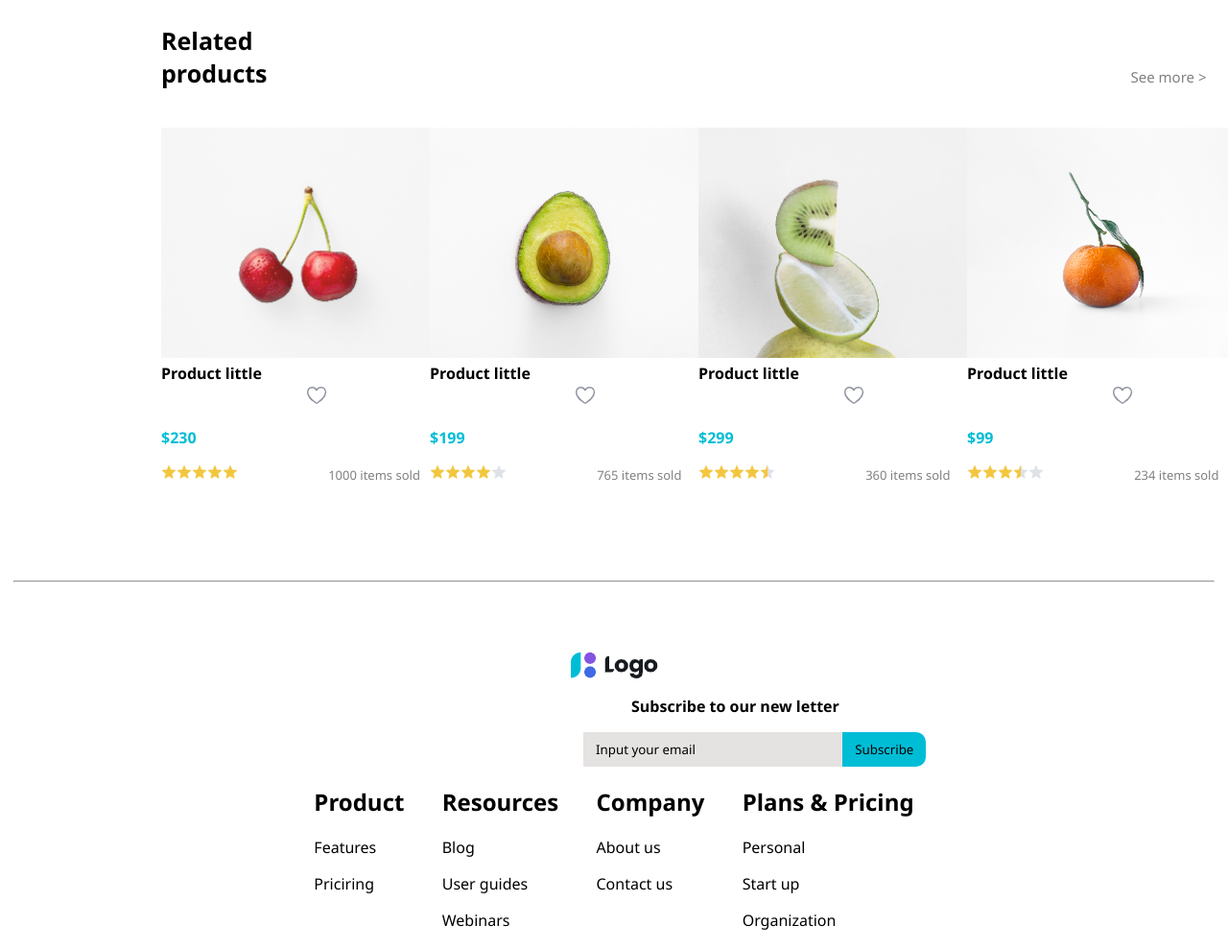
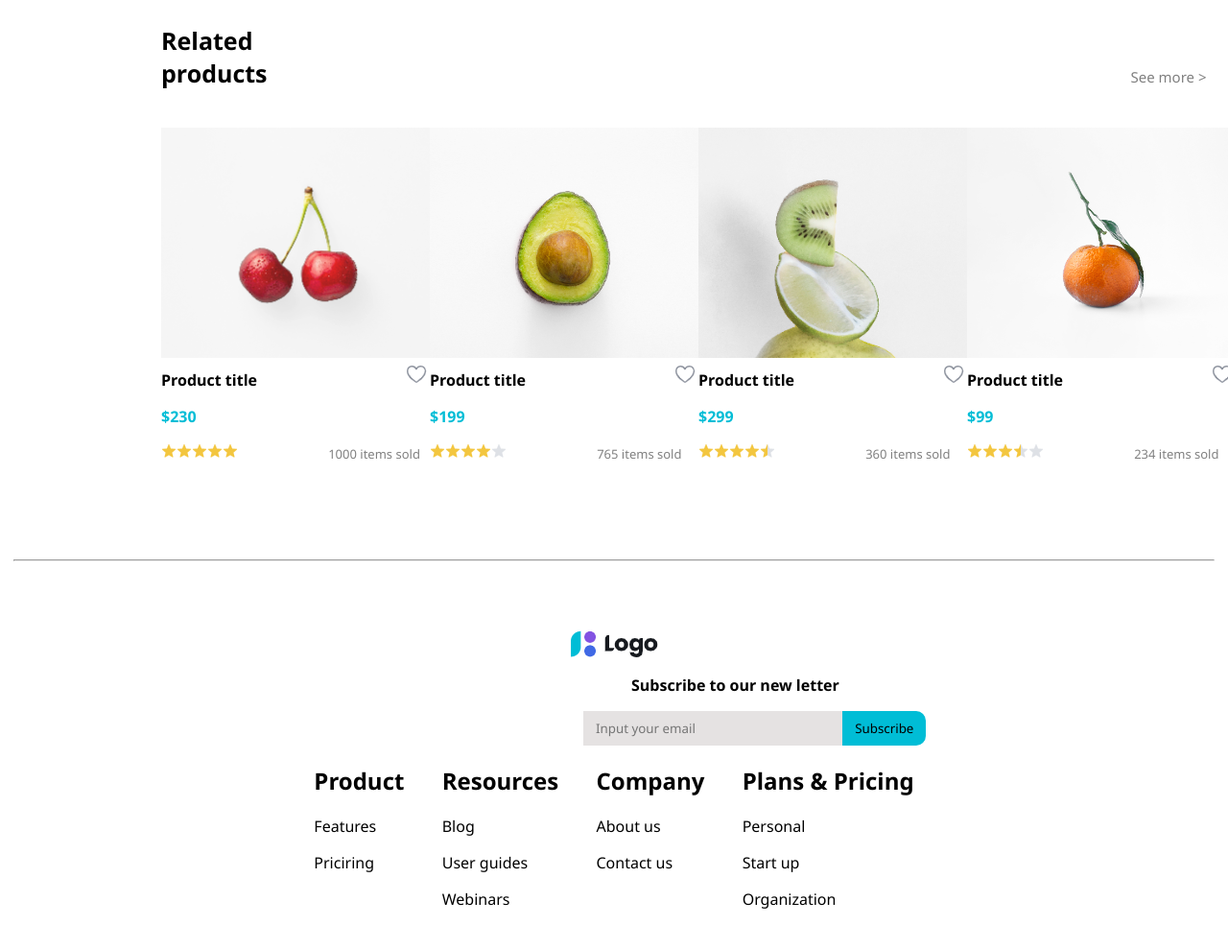
Before and after one commit to vnhyen1704/LEVANHUYEN_CNWEB, a plain HTML site: page BaiTap_TH_Tuan_05_Web/index.html in a window 1280 px wide. Shown: the part 1580-2569 px from the top of the page at 96% size. Drawn offline with Linux system fonts and the light colour scheme.

Commit message:
noplaibaituan5

```diff
--- a/BaiTap_TH_Tuan_05_Web/index.html
+++ b/BaiTap_TH_Tuan_05_Web/index.html
@@ -226,7 +226,7 @@ width: 90%;
             justify-content: space-between;
             align-items: center;
 
-            margin: 40px 200px 100px 160px;
+            margin: 40px 100px 100px 160px;
         }
         .logo {
             display: flex;
@@ -296,12 +296,12 @@ width: 90%;
 <div class="option_list">
 <button class="option">Home /</button>
 <button class="option" >Category /</button>
-<button class="option" style="color: black;" >Produclitle</button>
+<button class="option" style="color: black;" >Product title</button>
 </div>
 </div>
     <div>
         <div>
-           <span style="margin-left: 150px; font-size: 45px;"><b>Product Little</b></span>
+           <span style="margin-left: 150px; font-size: 45px;"><b>Product title</b></span>
         </div>
         <div class="rating">
             <img src="./Rating 303.png">
@@ -441,7 +441,7 @@ width: 90%;
         <div class="productlist">
             <div class="product1">
                 <img src="./Image 1704.png" id="img1">
-               <b>Product little</b> <span style="margin-left: 150px; padding-top: 900px;"><img src="./Heart 23.png"></span>
+               <b>Product title</b> <span style="margin-left: 150px; padding-top: 900px;"><img src="./Heart 23.png"></span>
                <p style="color: #00BDD6;"><b>$230</b></p>
                <div>
                 <img src="./Rating 301.png" alt=""> <span style="margin-left: 90px; color: grey; font-size: 13px;">1000 items sold</span>
@@ -449,7 +449,7 @@ width: 90%;
             </div>
             <div class="product1">
                 <img src="./Image 1703.png" id="img1">
-               <b>Product little</b> <span style="margin-left: 150px; padding-top: 900px;"><img src="./Heart 23.png"></span>
+               <b>Product title</b> <span style="margin-left: 150px; padding-top: 900px;"><img src="./Heart 23.png"></span>
                <p style="color: #00BDD6;"><b>$199</b></p>
                <div>
                 <img src="./Rating 299.png" alt=""> <span style="margin-left: 90px; color: grey; font-size: 13px;">765 items sold</span>
@@ -457,7 +457,7 @@ width: 90%;
             </div>
             <div class="product1">
                 <img src="./Image 1711.png" id="img1">
-               <b>Product little</b> <span style="margin-left: 150px; padding-top: 900px;"><img src="./Heart 23.png"></span>
+               <b>Product title</b> <span style="margin-left: 150px; padding-top: 900px;"><img src="./Heart 23.png"></span>
                <p style="color: #00BDD6;"><b>$299</b></p>
                <div>
                 <img src="./Rating 303.png" alt=""> <span style="margin-left: 90px; color: grey; font-size: 13px;">360 items sold</span>
@@ -465,7 +465,7 @@ width: 90%;
             </div>
             <div class="product1">
                 <img src="./Image 1712.png" id="img1">
-               <b>Product little</b> <span style="margin-left: 150px; padding-top: 900px;"><img src="./Heart 23.png"></span>
+               <b>Product title</b> <span style="margin-left: 150px; padding-top: 900px;"><img src="./Heart 23.png"></span>
                <p style="color: #00BDD6;"><b>$99</b></p>
                <div>
                 <img src="./Rating 305.png" alt=""> <span style="margin-left: 90px; color: grey; font-size: 13px;" >234 items sold</span>
@@ -482,7 +482,7 @@ width: 90%;
        </div>
        <div class="Subscribe">
         <p><b>Subscribe to our new letter</b></p>
-        <input type="text"  class="text" value="Input your email" >
+        <input type="text"  class="text" placeholder="Input your email" >
         <input type="submit" class="submit" value="Subscribe">
        </div>
        <div class="pro">
```
